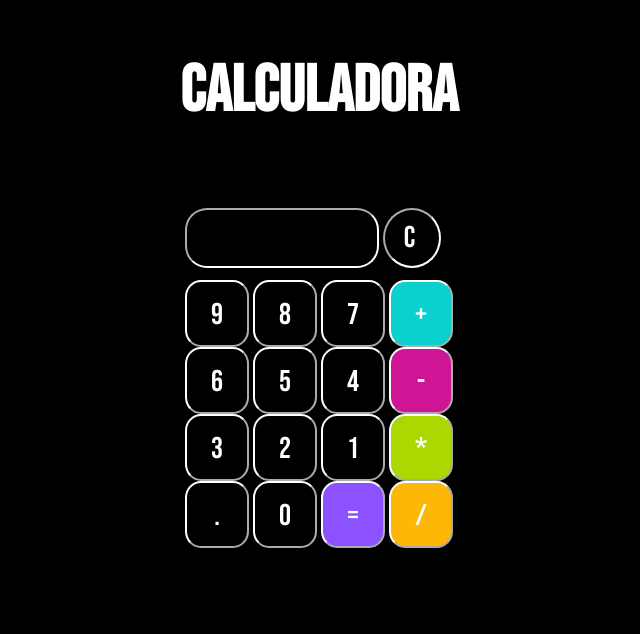
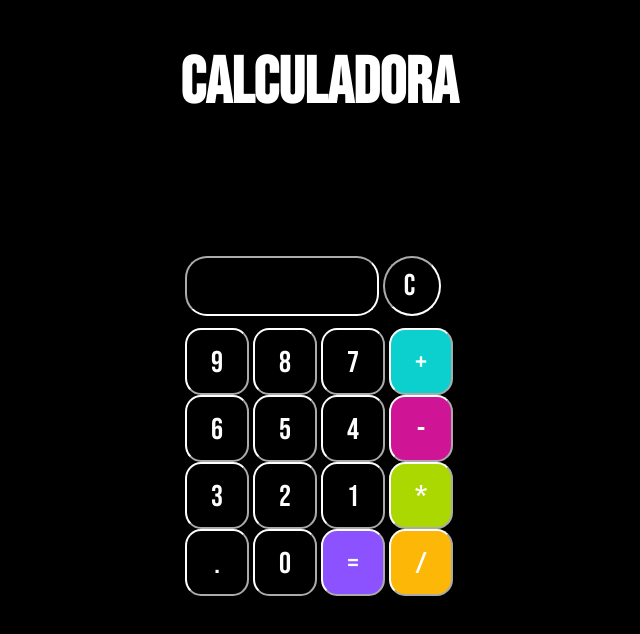
Before and after one commit to isocabp/calculadora, a plain HTML site: page index.html in a window 1280 px wide. Shown: the whole page, without its empty margins (321-961 px from the left). Drawn offline with Linux system fonts and the light colour scheme.

Commit message:
fix: consertando o problema do js

```diff
--- a/index.html
+++ b/index.html
@@ -8,11 +8,8 @@
     <title>Calculadora Black</title>
   </head>
   <body>
-    <header class="caixa">
     <h1>Calculadora</h1>
-    </header>
 
-    <main>
     <div class="main">
       <form action="" name="Calculator">
         <input type="type" class="text maincolor" name="text1" disabled />
@@ -141,8 +138,6 @@
         /><br />
       </form>
     </div>
-    </main>
+    <script src="./script.js"></script>
   </body>
-
-  <script src="script.js"></script>
 </html>
--- a/styles.css
+++ b/styles.css
@@ -4,21 +4,11 @@ body {
   background-color: black;
 }
 
-.caixa {
-  position: relative;
-  width: 200px;
-  height: 200px;
-  margin: 0 auto;
-  display: flex;
-  justify-content: center;
-}
-
 h1 {
-  color: white;
   font-family: "Bebas Neue", cursive;
-  height: 80vh;
+  color: #fff;
   font-size: 65px;
-  display: flex;
+  text-align: center;
 }
 
 input {
@@ -29,6 +19,7 @@ input {
   font-family: "Bebas Neue", cursive;
   border-radius: 25%;
   border-color: #fff;
+  cursor: pointer;
 }
 
 .num {
@@ -55,14 +46,11 @@ input {
   cursor: pointer;
 }
 
-main {
-  margin: 90 0;
-}
-
 .main {
   display: flex;
   justify-content: center;
   align-content: space-around;
+  padding: 90px;
 }
 
 .maincolor {
```
Also changed, not shown: package.json (deleted, +0 -23 lines), 1 other file. Lines whose indentation alone changed are shown as unchanged.
